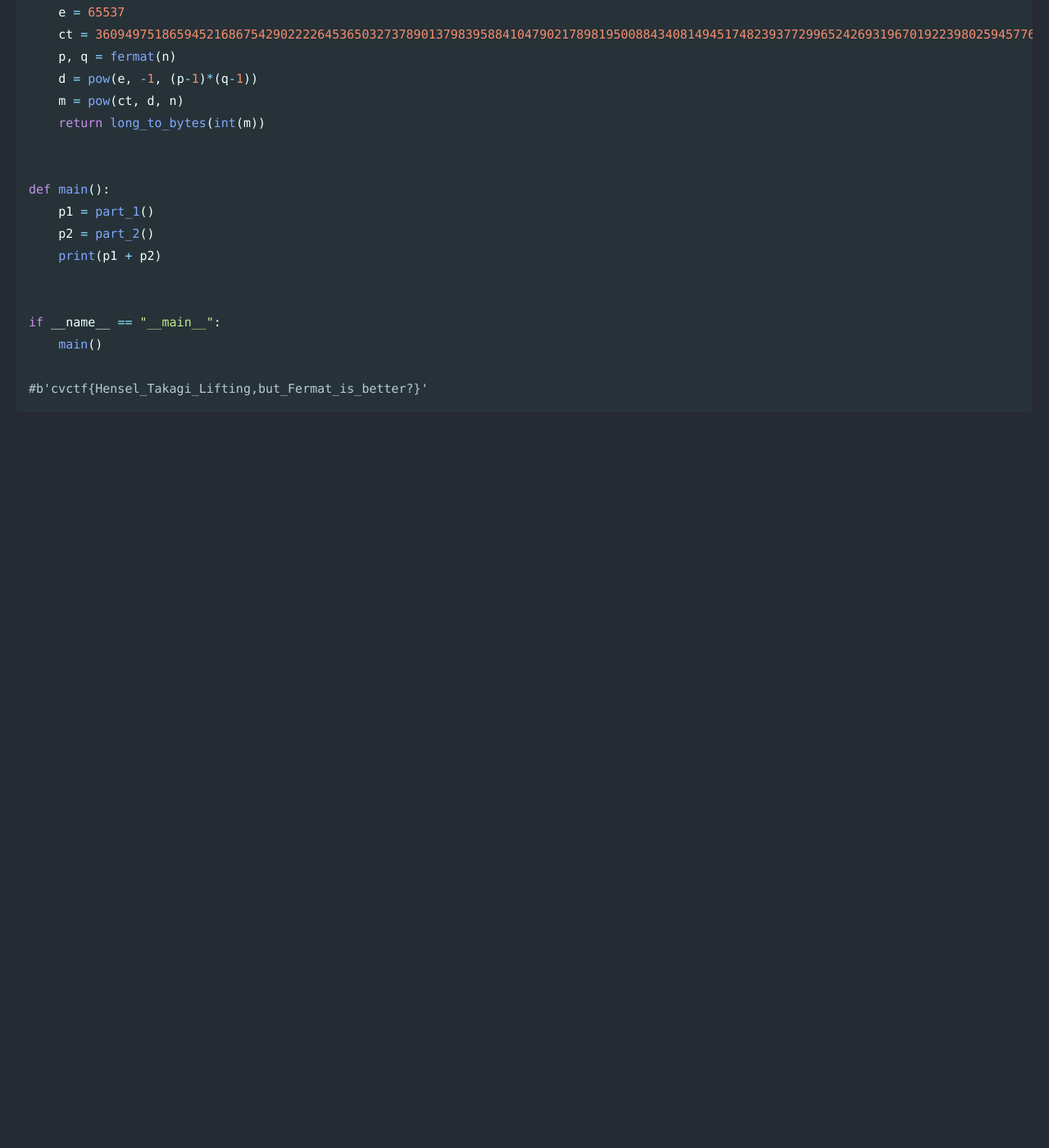
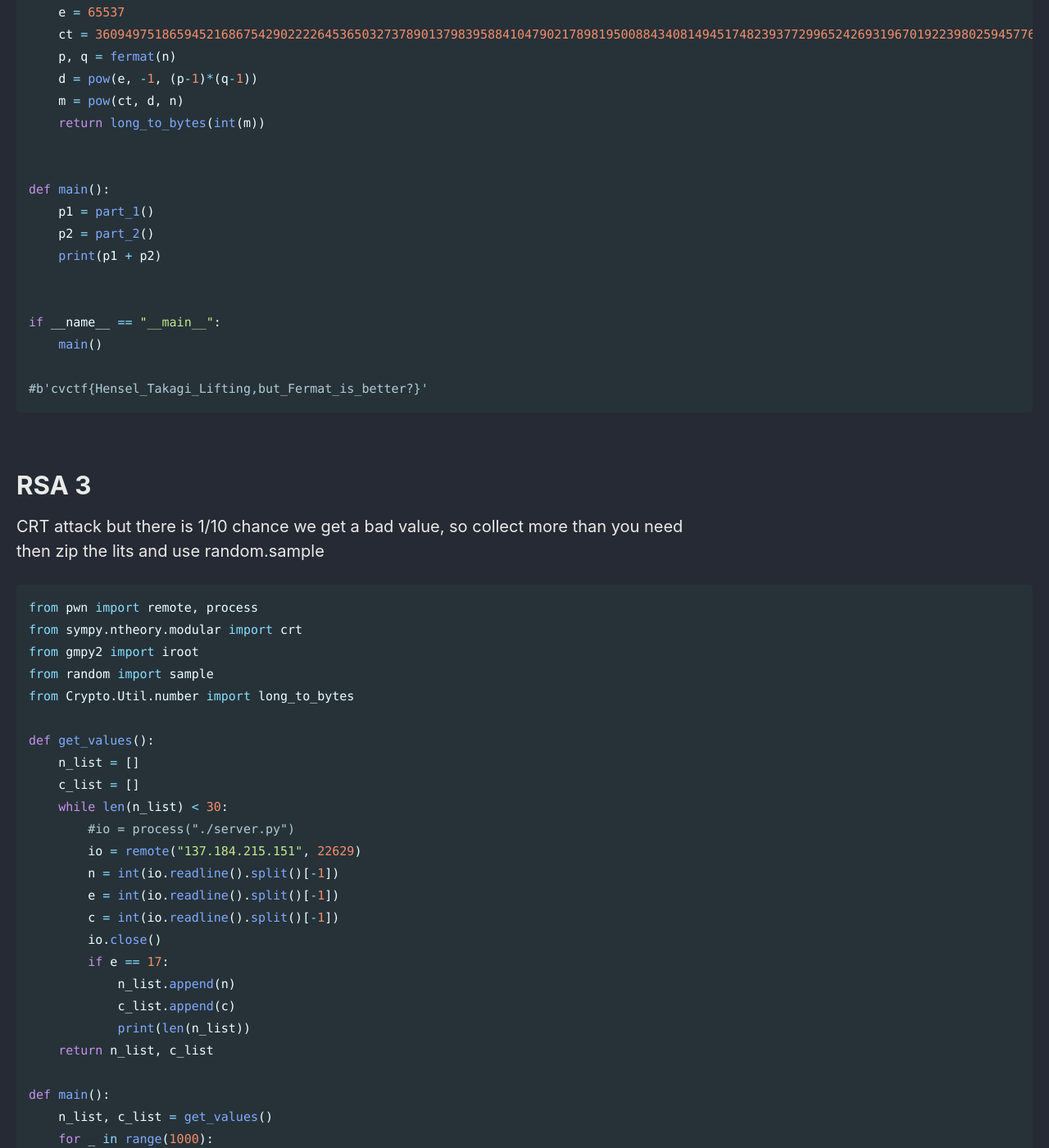
Before and after one commit to Connor-McCartney/Connor-McCartney.github.io, a Jekyll site: the page built from _pages/cryptography/other/cryptoverse-CTF-2022.md, in a window 1280 px wide and 1400 px high, scrolled down 4267 px. Shown: the whole window at 82% size. Built offline with Jekyll 4.4.1, drawn with Linux system fonts in a browser that asks for light colours; cached includes are drawn as plain includes; before the commit the page ends 4815 px from its top, so only the background shows below that; some of the changed text lies outside the part shown.

Commit message:
Update cryptoverse-CTF-2022.md

````diff
--- a/_pages/cryptography/other/cryptoverse-CTF-2022.md
+++ b/_pages/cryptography/other/cryptoverse-CTF-2022.md
@@ -169,3 +169,63 @@ if __name__ == "__main__":
 
 #b'cvctf{Hensel_Takagi_Lifting,but_Fermat_is_better?}'
 ```
+
+<br>
+
+# RSA 3
+
+CRT attack but there is 1/10 chance we get a bad value, so collect more than you need <br>
+then zip the lits and use random.sample
+
+```python
+from pwn import remote, process
+from sympy.ntheory.modular import crt
+from gmpy2 import iroot
+from random import sample
+from Crypto.Util.number import long_to_bytes
+
+def get_values():
+    n_list = []
+    c_list = []
+    while len(n_list) < 30:
+        #io = process("./server.py")
+        io = remote("137.184.215.151", 22629)
+        n = int(io.readline().split()[-1])
+        e = int(io.readline().split()[-1])
+        c = int(io.readline().split()[-1])
+        io.close()
+        if e == 17:
+            n_list.append(n)
+            c_list.append(c)
+            print(len(n_list))
+    return n_list, c_list
+
+def main():
+    n_list, c_list = get_values()
+    for _ in range(1000):
+        x = list(zip(n_list, c_list))
+        ns = []
+        cs = []
+        for a, b in sample(x, 17):
+            ns.append(a)
+            cs.append(b)
+        flag = iroot(crt(ns, cs)[0], 17)[0]
+        flag = long_to_bytes(flag)
+        if b"ctf" in flag:
+            print(flag)
+
+def crt_test():
+    m = 999999999999999999999999999999999999999
+    e = 3
+    from Crypto.Util.number import getPrime
+    ns = [getPrime(100)*getPrime(100) for _ in range(e)]
+    cs = [pow(m, e, n) for n in ns]
+    print(m == iroot(crt(ns, cs)[0], e)[0])
+
+if __name__ == "__main__":
+    main()
+
+#b'cvctf{Hastad_with_e=65537_might_be_slow}'
+```
+
+<br>
````
